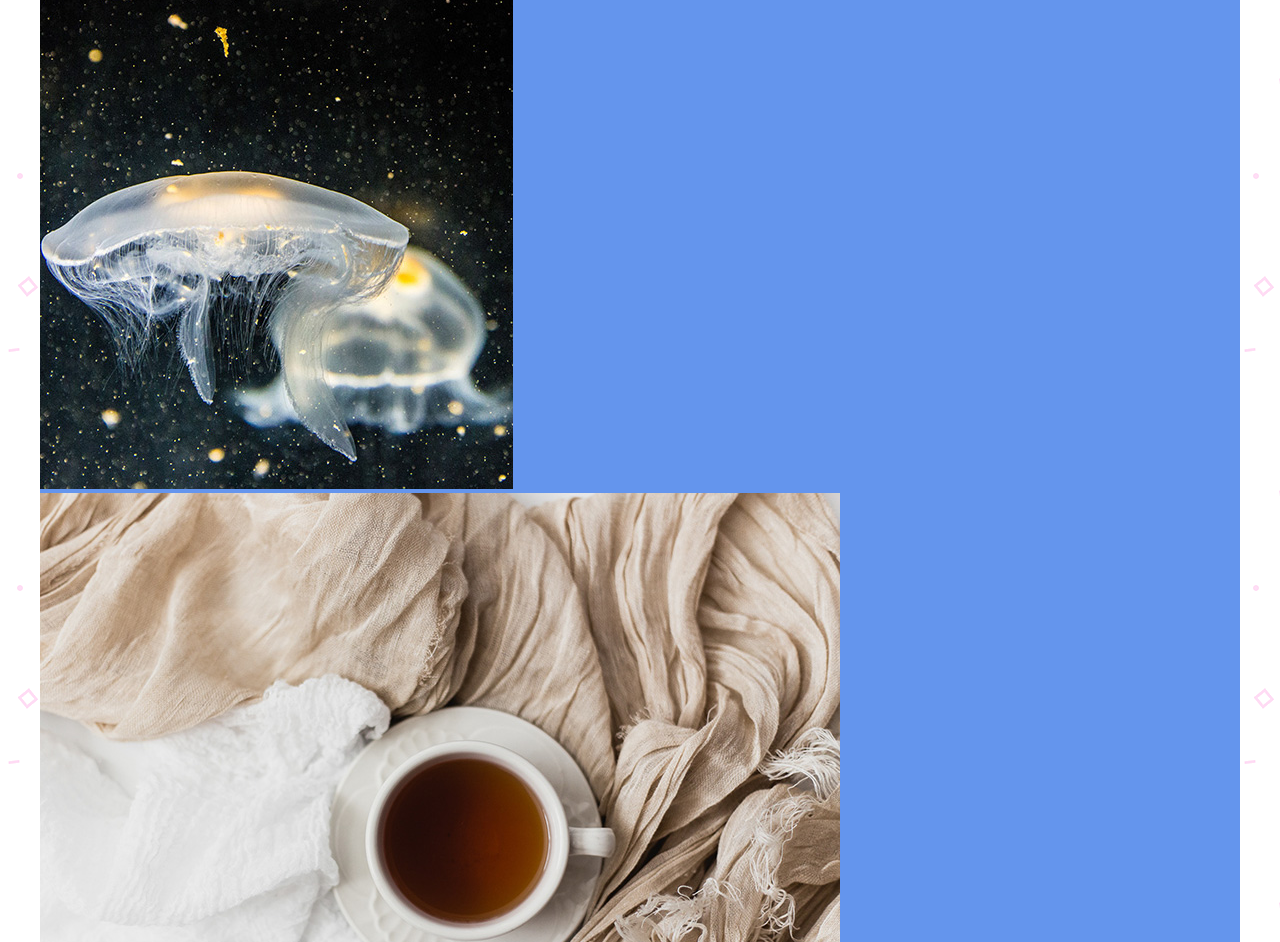
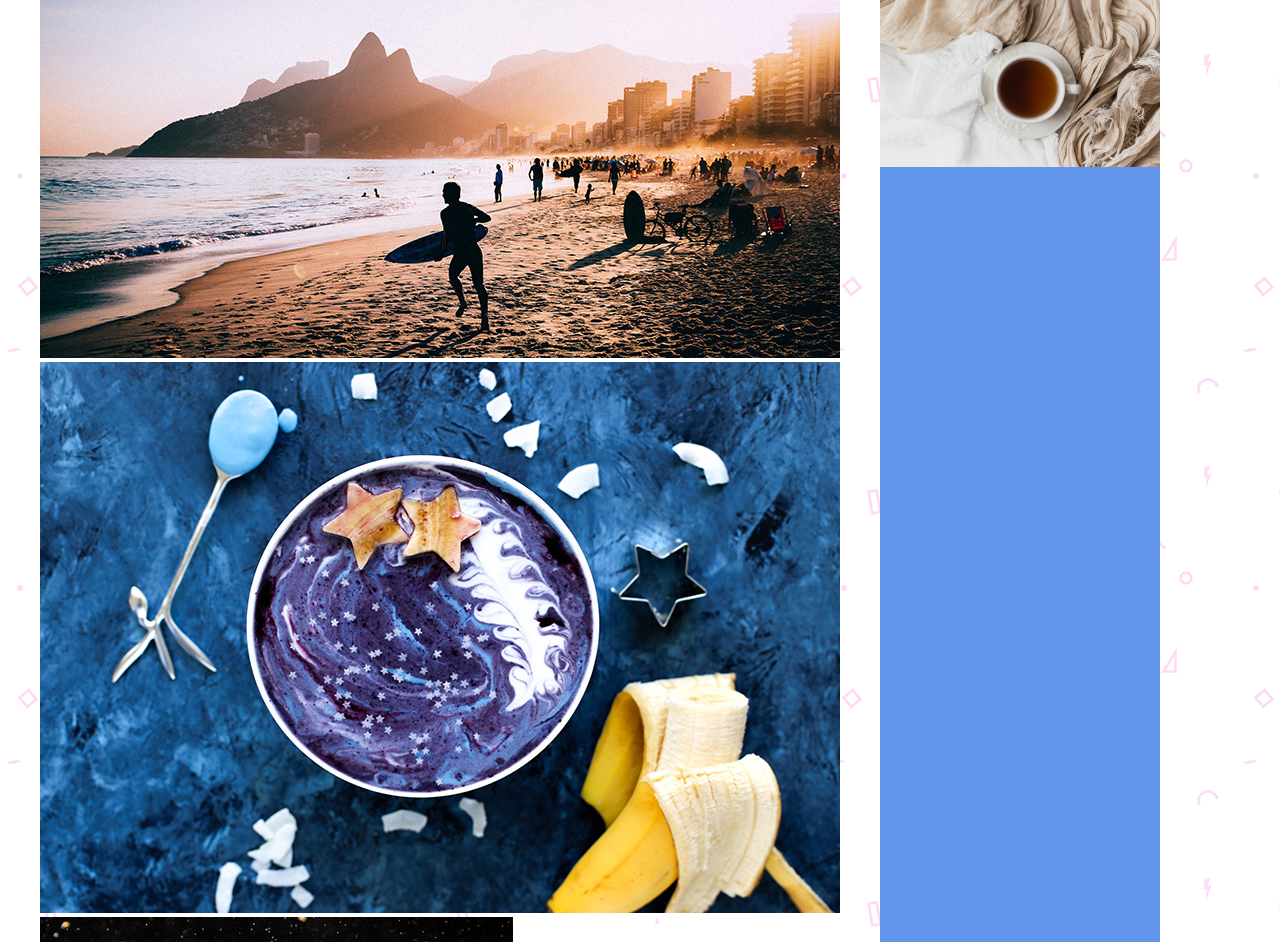
Before and after one commit to William-BC-CA/CPSC2030_Assignment1, a plain HTML site: page index.html in a window 1280 px wide. Shown: the part 1025-1967 px from the top of the page. Drawn offline with nearby package versions, Linux system fonts and the light colour scheme.

Commit message:
Update style.css

```diff
--- a/style.css
+++ b/style.css
@@ -73,6 +73,7 @@ body{
     .wrapper{
         max-width: 1200px;
         margin: auto;
+        grid-template-rows: 300px auto auto;
     }
 
     .featured{
@@ -99,4 +100,19 @@ body{
     .featured > h2{
         color: White;
     }
+
+    main{
+        display: grid;
+        grid-template-columns: 840px 280px;
+    }
+
+    .gallery{
+        grid-column: 1 / 2;
+        grid-row: 2 / 3;
+    }
+
+    .featured{
+        grid-column: 2 / 2;
+        grid-row: 2/3;
+    }
 }
```
